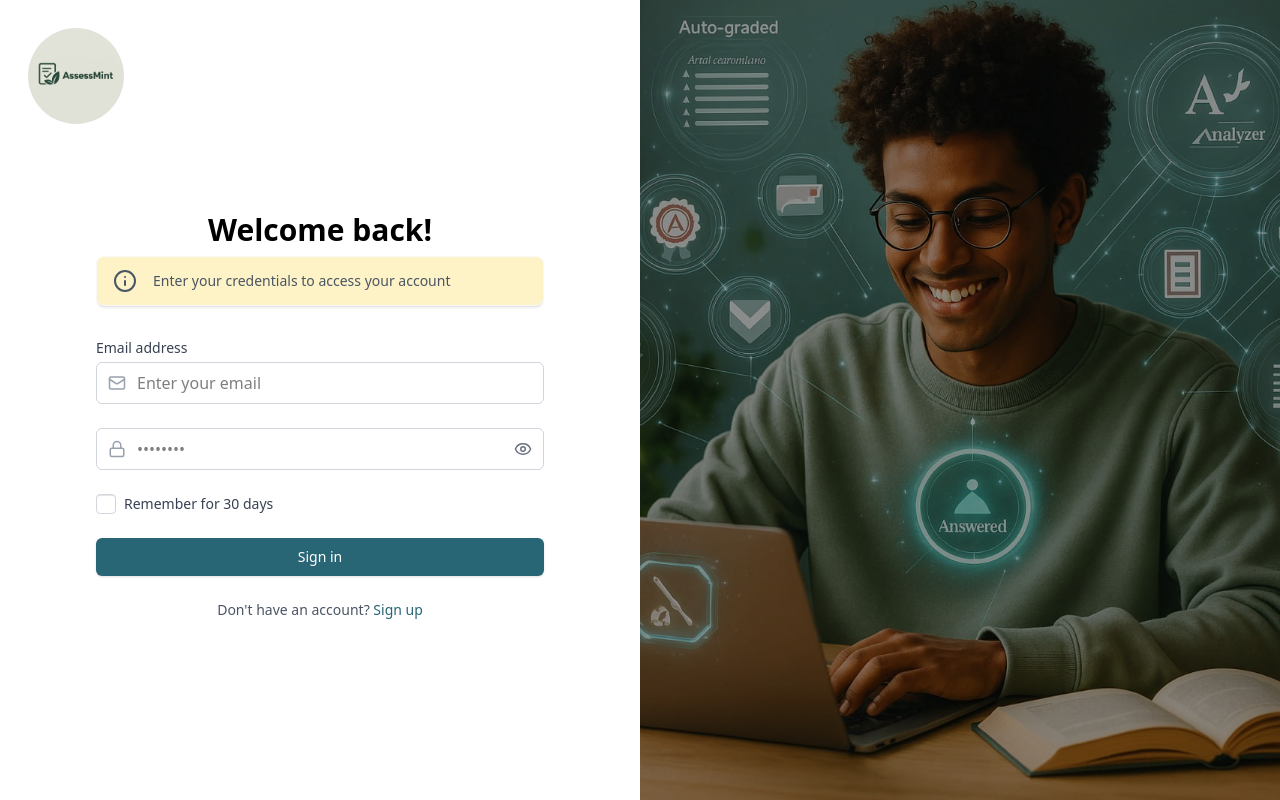
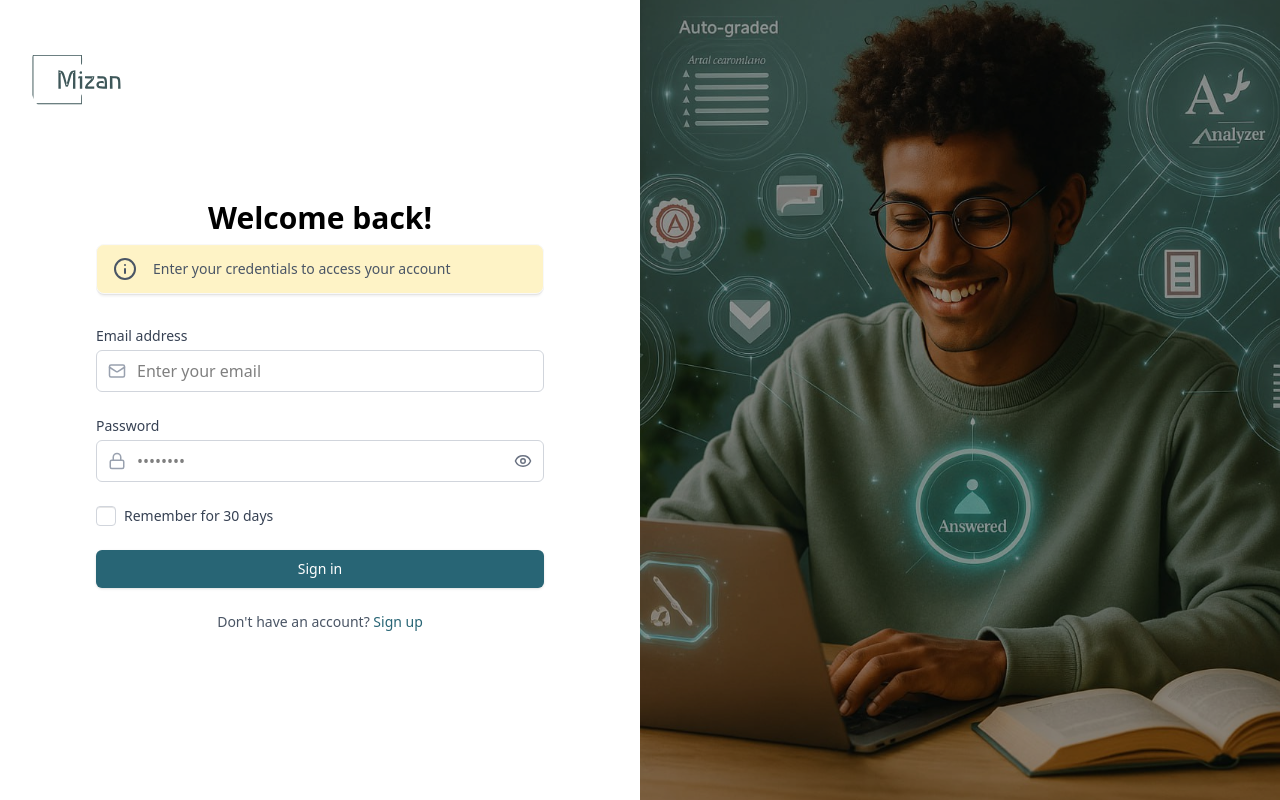
Before and after one commit to mavincci/fe_assessmint, a React (Vite) app: page /login in a window 1280 px wide. Built offline with nearby package versions, Linux system fonts and the light colour scheme.

Commit message:
Rename-project

```diff
--- a/index.html
+++ b/index.html
@@ -2,9 +2,9 @@
 <html lang="en">
   <head>
     <meta charset="UTF-8" />
-    <link rel="icon" type="image/svg+xml" href="./src/assets/logo.png" />
+    <link rel="icon" type="image/svg+xml" href="./src/assets/logo.svg" />
     <meta name="viewport" content="width=device-width, initial-scale=1.0" />
-    <title>AssessMint</title>
+    <title>Mizan</title>
   </head>
   <body>
     <div id="root"></div>
--- a/src/features/auth/AuthLayout.jsx
+++ b/src/features/auth/AuthLayout.jsx
@@ -1,7 +1,7 @@
 import React from 'react';
 import { Outlet } from 'react-router-dom';
 import hero from '../../assets/hero1.png';
-import logo from '../../assets/logo.png';
+import logo from '../../assets/logo.svg';
 
 const AuthLayout = () => {
   return (
@@ -13,7 +13,7 @@ const AuthLayout = () => {
             <img
               src={logo}
               alt="logo"
-              className="absolute rounded-full inset-0 w-10 h-10 md:w-24 md:h-24 md:top-7 md:left-7  top-1 left-2"
+              className="absolute rounded-full inset-0 w-16 h-16 md:w-24 md:h-24 md:top-7 md:left-7  top-7 left-5 dark:text-white"
             />
           </div>
           <Outlet />
--- a/src/features/auth/LoginForm.jsx
+++ b/src/features/auth/LoginForm.jsx
@@ -65,7 +65,7 @@ const LoginForm = ({ login, isAuthenticated }) => {
         <div>
           <label
             htmlFor="email"
-            className="block text-sm font-medium text-gray-700 mb-1"
+            className="block text-sm font-medium text-gray-700 mb-1  dark:bg-gray-900 dark:text-white"
           >
             Email address
           </label>
@@ -92,10 +92,18 @@ const LoginForm = ({ login, isAuthenticated }) => {
         </div>
 
         {/* Password Field */}
+         <label
+            htmlFor="password"
+            className="block text-sm font-medium text-gray-700 mb-1  dark:bg-gray-900 dark:text-white"
+          >
+            Password
+          </label>
         <div className="relative">
-          <div className="absolute inset-y-0 left-0 pl-3 flex items-center pointer-events-none text-gray-400">
+
+          <div className="absolute inset-y-1 left-0 pl-3 flex items-center pointer-events-none text-gray-400">
             <Lock size={18} />
           </div>
+
           <input
             id="password"
             name="password"
@@ -105,7 +113,7 @@ const LoginForm = ({ login, isAuthenticated }) => {
             onChange={handleChange}
             className={`w-full pl-10 pr-10 py-2 border ${
               errors.password ? "border-red-500" : "border-gray-300"
-            } rounded-md focus:outline-none focus:ring-2 focus:ring-emerald-500 focus:border-transparent transition duration-200`}
+            } rounded-md focus:outline-none focus:ring-2 focus:ring-emerald-500 focus:border-transparent transition duration-200 `}
           />
           <button
             type="button"
@@ -134,7 +142,7 @@ const LoginForm = ({ login, isAuthenticated }) => {
           />
           <label
             htmlFor="remember"
-            className="ml-2 block text-sm text-gray-700"
+            className="ml-2 block text-sm text-gray-700  dark:bg-gray-900 dark:text-gray-400"
           >
             Remember for 30 days
           </label>
--- a/src/features/auth/SignupForm.jsx
+++ b/src/features/auth/SignupForm.jsx
@@ -88,7 +88,7 @@ const SignupForm = ({ signup, isAuthenticated }) => {
           <div>
             <label
               htmlFor="firstName"
-              className="block text-sm font-medium text-gray-700 mb-1"
+              className="block text-sm font-medium text-gray-700 mb-1  dark:bg-gray-900 dark:text-white"
             >
               First Name
             </label>
@@ -118,7 +118,7 @@ const SignupForm = ({ signup, isAuthenticated }) => {
           <div>
             <label
               htmlFor="lastName"
-              className="block text-sm font-medium text-gray-700 mb-1"
+              className="block text-sm font-medium text-gray-700 mb-1  dark:bg-gray-900 dark:text-white"
             >
               Last Name
             </label>
@@ -149,7 +149,7 @@ const SignupForm = ({ signup, isAuthenticated }) => {
         <div>
           <label
             htmlFor="email"
-            className="block text-sm font-medium text-gray-700 mb-1"
+            className="block text-sm font-medium text-gray-700 mb-1  dark:bg-gray-900 dark:text-white"
           >
             Email address
           </label>
@@ -176,6 +176,12 @@ const SignupForm = ({ signup, isAuthenticated }) => {
         </div>
 
         {/* Password */}
+         <label
+            htmlFor="password"
+            className="block text-sm font-medium text-gray-700 mb-1  dark:bg-gray-900 dark:text-white"
+          >
+            Password
+          </label>
         <div className="relative">
           <div className="absolute inset-y-0 left-0 pl-3 flex items-center pointer-events-none text-gray-400">
             <Lock size={18} />
@@ -213,7 +219,7 @@ const SignupForm = ({ signup, isAuthenticated }) => {
           />
           <label
             htmlFor="agreeToTerms"
-            className="ml-2 block text-sm text-gray-700"
+            className="ml-2 block text-sm text-gray-700  dark:bg-gray-900 dark:text-white"
           >
             I agree to the{" "}
             <a
```
Also changed, not shown: src/assets/logo.svg (added).
